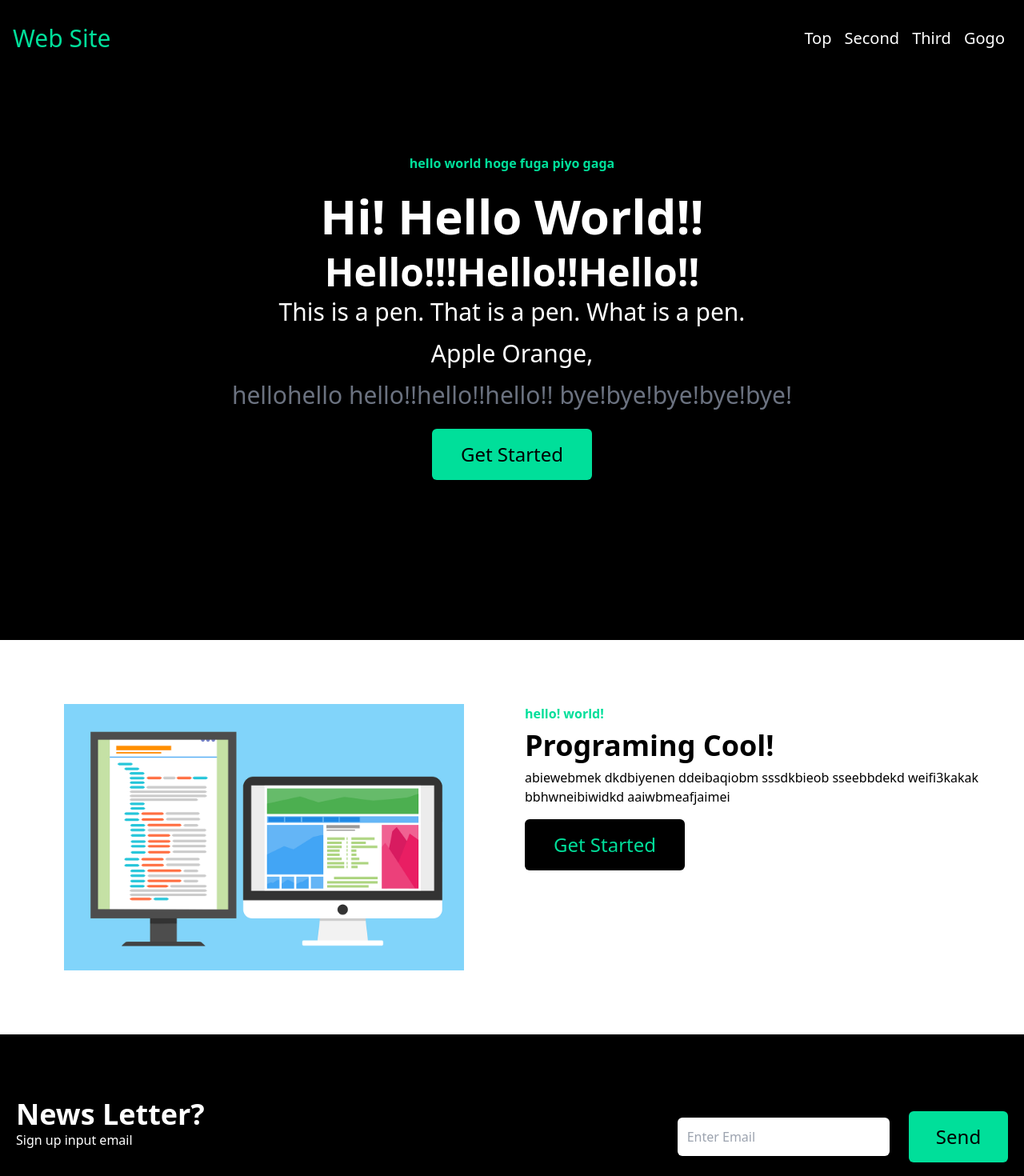
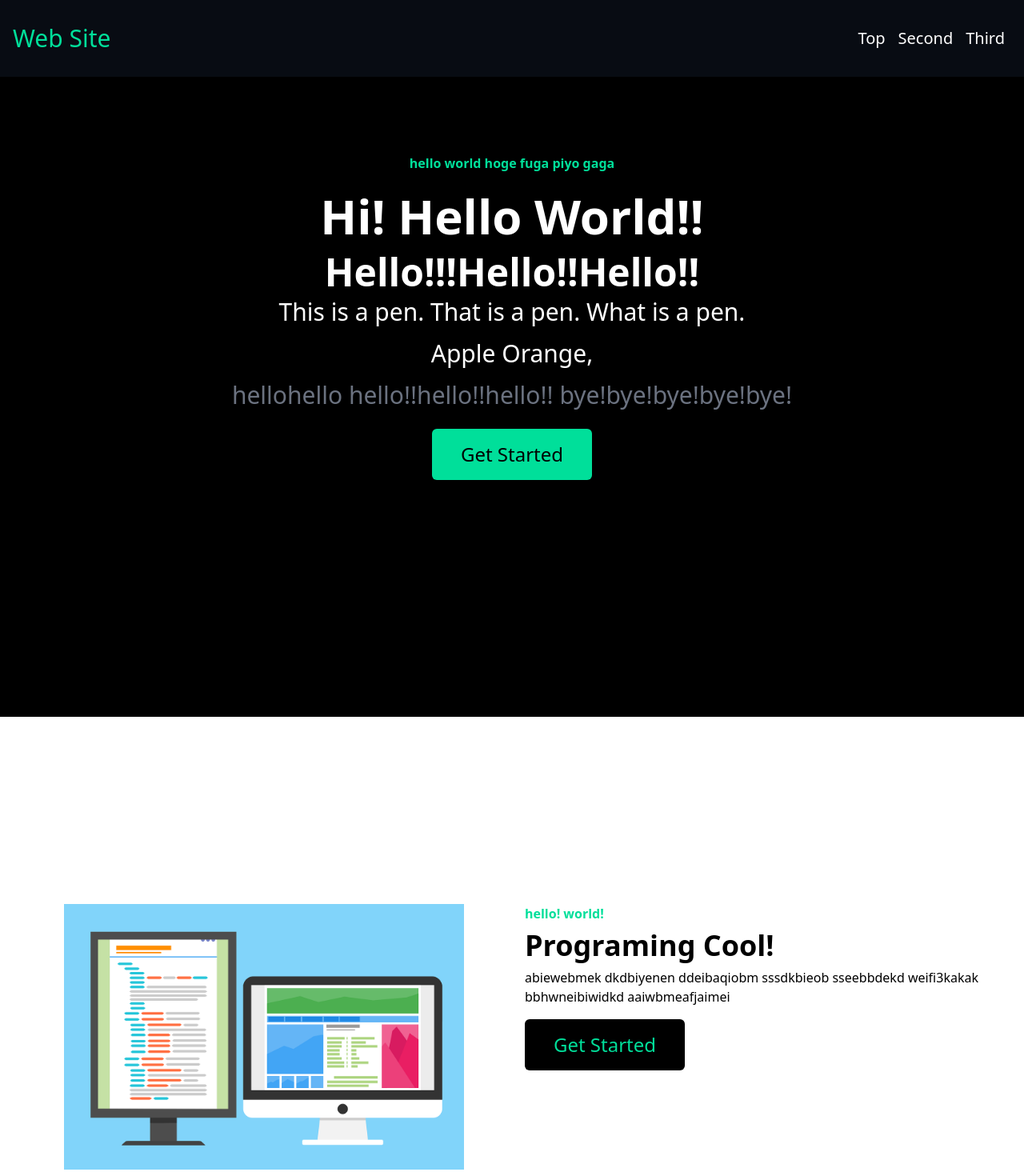
Before and after one commit to hironomiu/typescript-react-app, a React (Create React App) app: page / in a window 1280 px wide. Shown: the top 1470 px of the page at 80% size. Built offline with nearby package versions, Linux system fonts and the light colour scheme.

Commit message:
commited

```diff
--- a/src/components/Header.tsx
+++ b/src/components/Header.tsx
@@ -8,7 +8,7 @@ const Header = () => {
   }
   return (
     <div className="top-0 fixed w-full">
-      <header className="flex justify-between items-center h-24 mx-auto px-4 ">
+      <header className="flex justify-between items-center h-24 mx-auto px-4 bg-gray-900/50">
         <h1 className="w-full text-3xl text-[#00df9a]">Web Site</h1>
         <nav className="hidden md:flex">
           <ul className="flex ">
@@ -21,7 +21,6 @@ const Header = () => {
             <li className="px-2 text-xl">
               <a href="#third">Third</a>
             </li>
-            <li className="px-2 text-xl">Gogo</li>
           </ul>
         </nav>
         <div className="block md:hidden" onClick={handleClickIsNav}>
@@ -40,17 +39,23 @@ const Header = () => {
         >
           <h1 className="w-full text-3xl mt-8">Side Menu　　　　　</h1>
           <ul className="flex flex-col pt-10">
-            <li className="px-2 text-xl border-b border-gray-300 pt-4 pb-2 mr-4">
-              Hoge
+            <li
+              onClick={handleClickIsNav}
+              className="px-2 text-xl border-b border-gray-300 pt-4 pb-2 mr-4"
+            >
+              <a href="#top">Top</a>
             </li>
-            <li className="px-2 text-xl border-b border-gray-300 pt-4 pb-2 mr-4">
-              Fuga
+            <li
+              onClick={handleClickIsNav}
+              className="px-2 text-xl border-b border-gray-300 pt-4 pb-2 mr-4"
+            >
+              <a href="#second">Second</a>
             </li>
-            <li className="px-2 text-xl border-b border-gray-300 pt-4 pb-2 mr-4">
-              Piyo
-            </li>
-            <li className="px-2 text-xl border-b border-gray-300 pt-4 pb-2 mr-4">
-              Gogo
+            <li
+              onClick={handleClickIsNav}
+              className="px-2 text-xl border-b border-gray-300 pt-4 pb-2 mr-4"
+            >
+              <a href="#third">Third</a>
             </li>
           </ul>
         </div>
--- a/src/components/main/Second.tsx
+++ b/src/components/main/Second.tsx
@@ -1,7 +1,10 @@
 import DualScreen from '../../assets/dual-screen.png'
 const Second = () => {
   return (
-    <div id="second" className="bg-white w-full py-16 px-4 text-black">
+    <div
+      id="second"
+      className="bg-white w-full mt-24 px-4 text-black h-[80vh] flex justify-center items-center lg:h-[100vh]"
+    >
       <div className="max-w-[1240px] mx-auto grid md:grid-cols-2">
         <img
           className="w-[500px] mx-auto rounded-md py-4"
--- a/src/components/main/Third.tsx
+++ b/src/components/main/Third.tsx
@@ -2,7 +2,7 @@ import React from 'react'
 
 const Third = () => {
   return (
-    <div id="third" className="w-full py-16 text-white px-4">
+    <div id="third" className="w-full py-16 text-white px-4 h-[100vh]">
       <div className="max-w-[1240px] mx-auto grid lg:grid-cols-3">
         <div className="lg:col-span-2 my-4">
           <h1 className="md:text-4xl sm:text-3xl text-xl font-bold">
```
